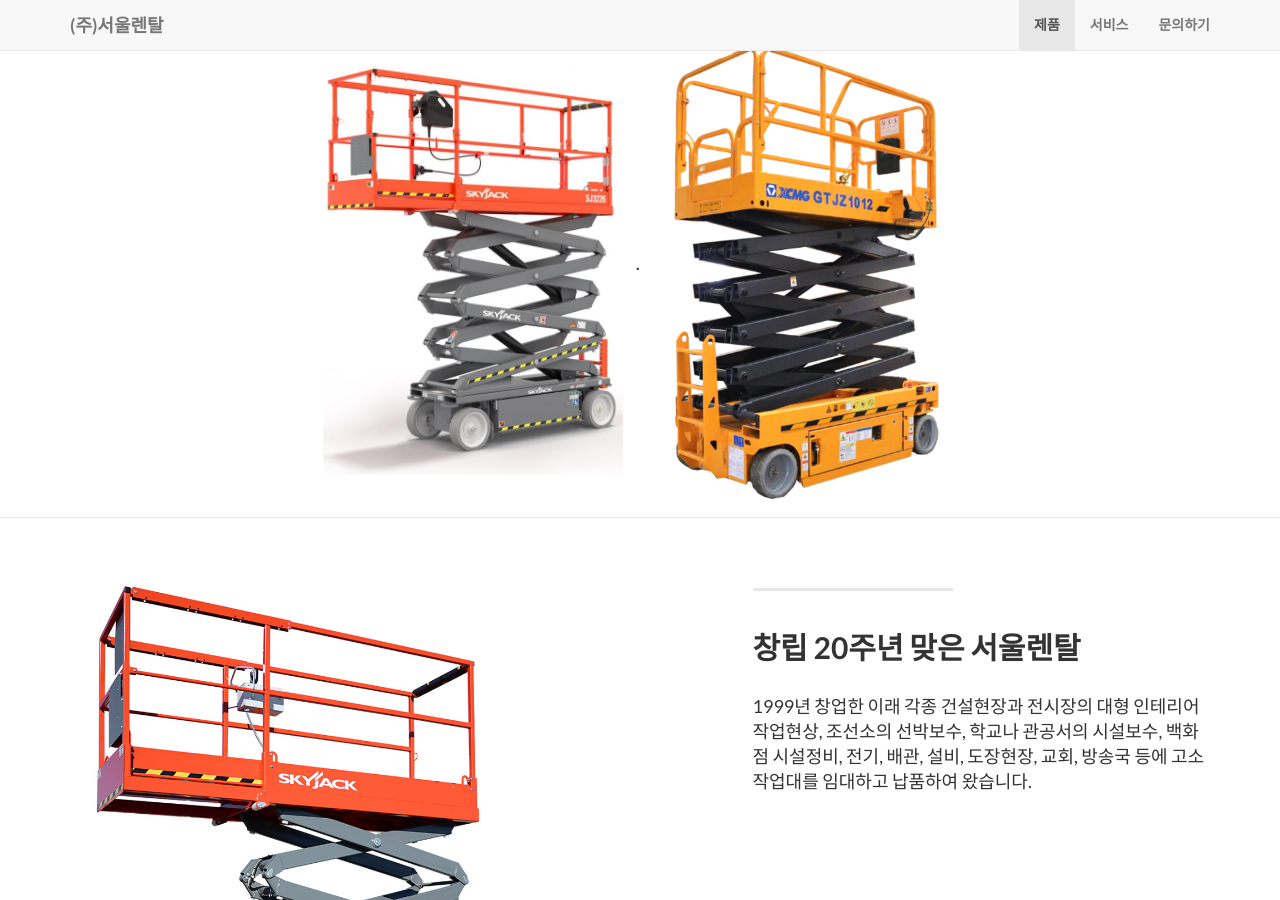
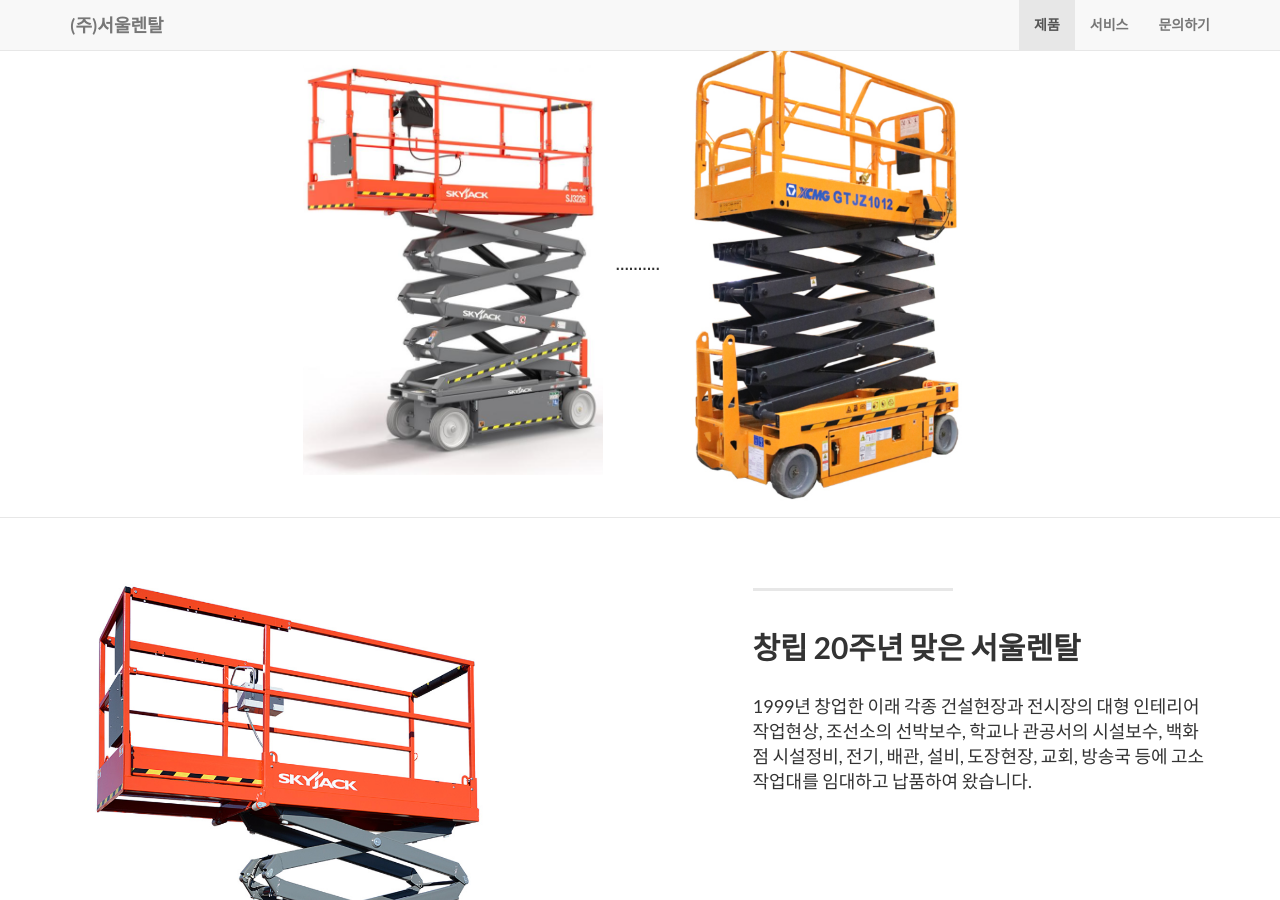
Before and after one commit to seoulrental/seoulrental.github.io, a Jekyll site: the page built from index.html, in a window 1280 px wide and 900 px high, scrolled down 947 px. Built offline with Jekyll 4.4.1, drawn with Linux system fonts in a browser that asks for light colours.

Commit message:
Update products.html

```diff
--- a/_includes/products.html
+++ b/_includes/products.html
@@ -9,7 +9,7 @@
                     <li>
                         <a href="https://www.skyjack.com/product/sj322026-new#tab-specifications"><img width="300" height="100%" src="img/services/sj3226.png" alt=""></a>
                     </li>
-                    <li class="footer-menu-divider">&sdot;</li>
+                    <li class="footer-menu-divider">&sdot;&sdot;&sdot;&sdot;&sdot;&sdot;&sdot;&sdot;&sdot;&sdot;</li>
                     <li>
                         <a href="http://www.xcmg.com/en-ap/product/116979.htm"><img width="300" height="100%" src="img/services/GTJZ1012.png" alt=""></a>
                     </li>
```
